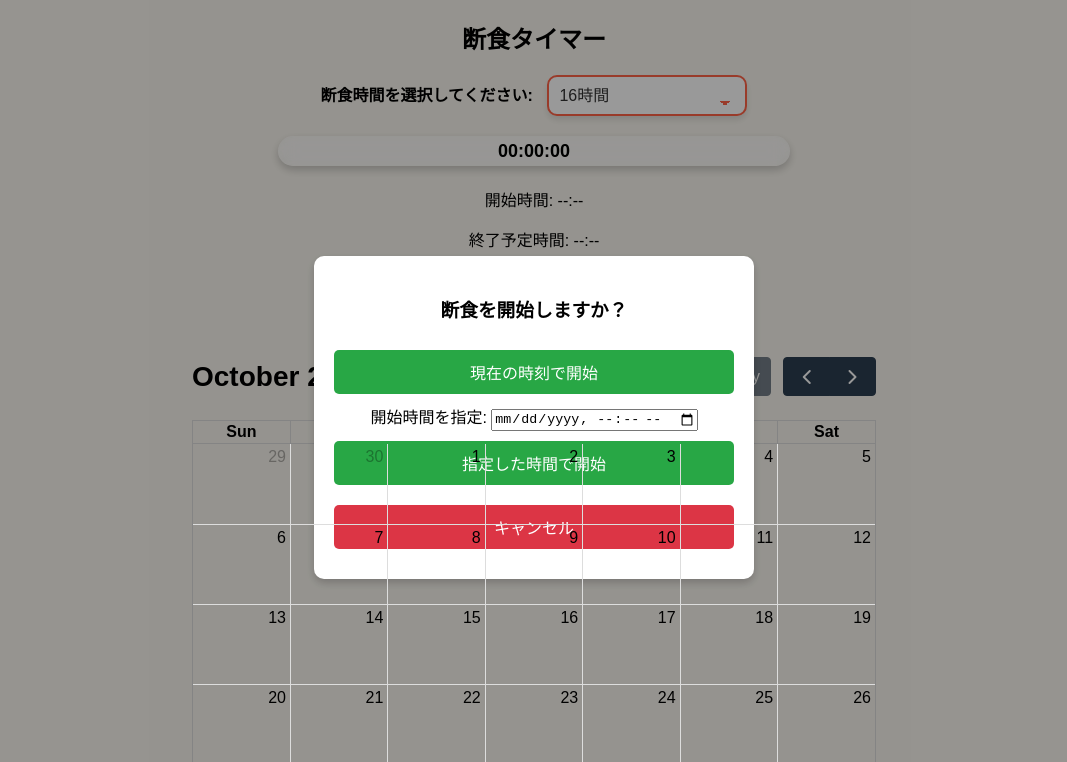
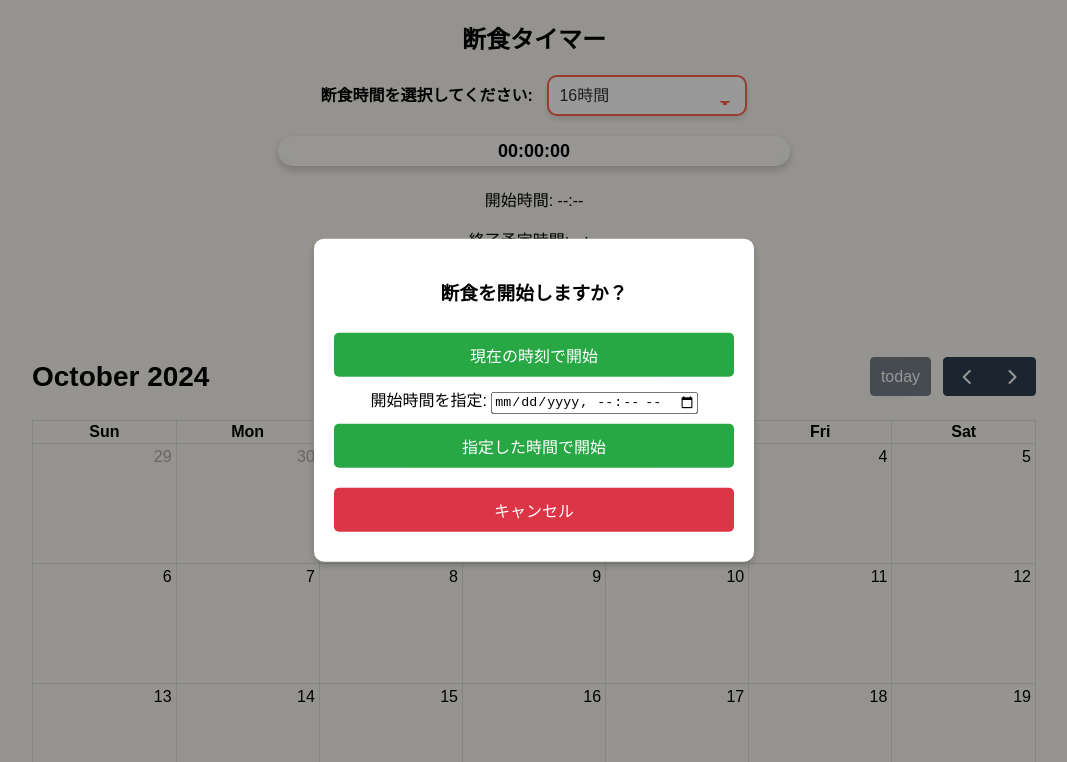
Before and after one commit to msy0703/fasting-timer-app, a plain HTML site: page index.html in a window 1280 px wide. Both pictures are taken after a click on the button "断食をスタート". Shown: the top 762 px of the page, without its empty margins (106-1173 px from the left). Drawn offline with nearby package versions, Linux system fonts and the light colour scheme.

Commit message:
モーダルの修正

```diff
--- a/css/main.css
+++ b/css/main.css
@@ -128,7 +128,7 @@ progress::-webkit-progress-value {
 }
 
 #calendar {
-    width: 55%; /* カレンダーの幅をプログレスバーに合わせて40%に設定 */
+    width: 80%; /* カレンダーの幅をプログレスバーに合わせて40%に設定 */
     margin: 20px auto;
     padding: 0 10px;
 }
@@ -137,32 +137,34 @@ progress::-webkit-progress-value {
 .modal {
     display: none;
     position: fixed;
-    z-index: 1;
+    z-index: 1000; /* モーダルが他の要素よりも前面に表示されるように z-index を高くする */
     left: 0;
     top: 0;
     width: 100%;
     height: 100%;
     background-color: rgba(0, 0, 0, 0.4); /* 背景を半透明に */
     overflow: hidden; /* モバイルでのスクロールを防ぐ */
+    -webkit-overflow-scrolling: touch; /* モバイルでのスクロールスムーズ化 */
 }
 
+/* モーダルのコンテンツ */
 .modal-content {
     background-color: #fff;
-    margin: 20% auto; /* モバイルでも中央に表示されるように調整 */
+    margin: auto;
     padding: 20px;
     border-radius: 10px;
-    width: 90%; /* モバイル用に幅を調整 */
-    max-width: 400px; /* モバイルとデスクトップの両方で適切な幅を設定 */
+    width: 90%; /* モバイルでの幅を調整 */
+    max-width: 400px; /* デスクトップでの最大幅 */
     text-align: center;
+    position: relative; /* 中央に表示 */
+    top: 50%; /* 画面の中央に */
+    transform: translateY(-50%); /* 垂直方向に中央揃え */
     box-shadow: 0 4px 8px rgba(0, 0, 0, 0.2);
 }
 
-/* モーダルのスクロールに対応 */
-@media (max-height: 600px) {
-    .modal-content {
-        margin-top: 10%; /* 小さな画面での上部マージンを調整 */
-        padding: 10px;
-    }
+/* モーダルが開いているとき、背景のスクロールを防ぐ */
+body.modal-open {
+    overflow: hidden;
 }
 
 /* ボタンのスタイル（共通） */
@@ -175,7 +177,7 @@ progress::-webkit-progress-value {
     border-radius: 5px;
     cursor: pointer;
     transition: background-color 0.3s ease, box-shadow 0.3s ease;
-    width: 100%; /* モバイルでボタンが画面幅いっぱいになるように調整 */
+    width: 100%; /* ボタンを幅いっぱいにする */
 }
 
 /* ボタンのホバー時のスタイル */
```
